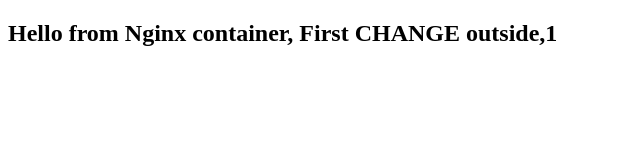
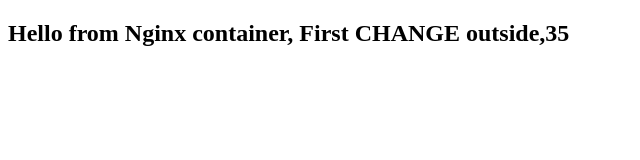
Before and after one commit to cjcs19/devsecopnginx, a plain HTML site: page index.html in a window 1280 px wide. Shown: the full height of the page, 0-640 px from the left. Drawn offline with Linux system fonts and the light colour scheme.

Commit message:
Update index.html

```diff
--- a/index.html
+++ b/index.html
@@ -5,6 +5,6 @@
   <title>Docker Nginx</title>
 </head>
 <body>
-  <h2>Hello from Nginx container, First CHANGE outside,1</h2>
+  <h2>Hello from Nginx container, First CHANGE outside,35</h2>
 </body>
 </html>
```
